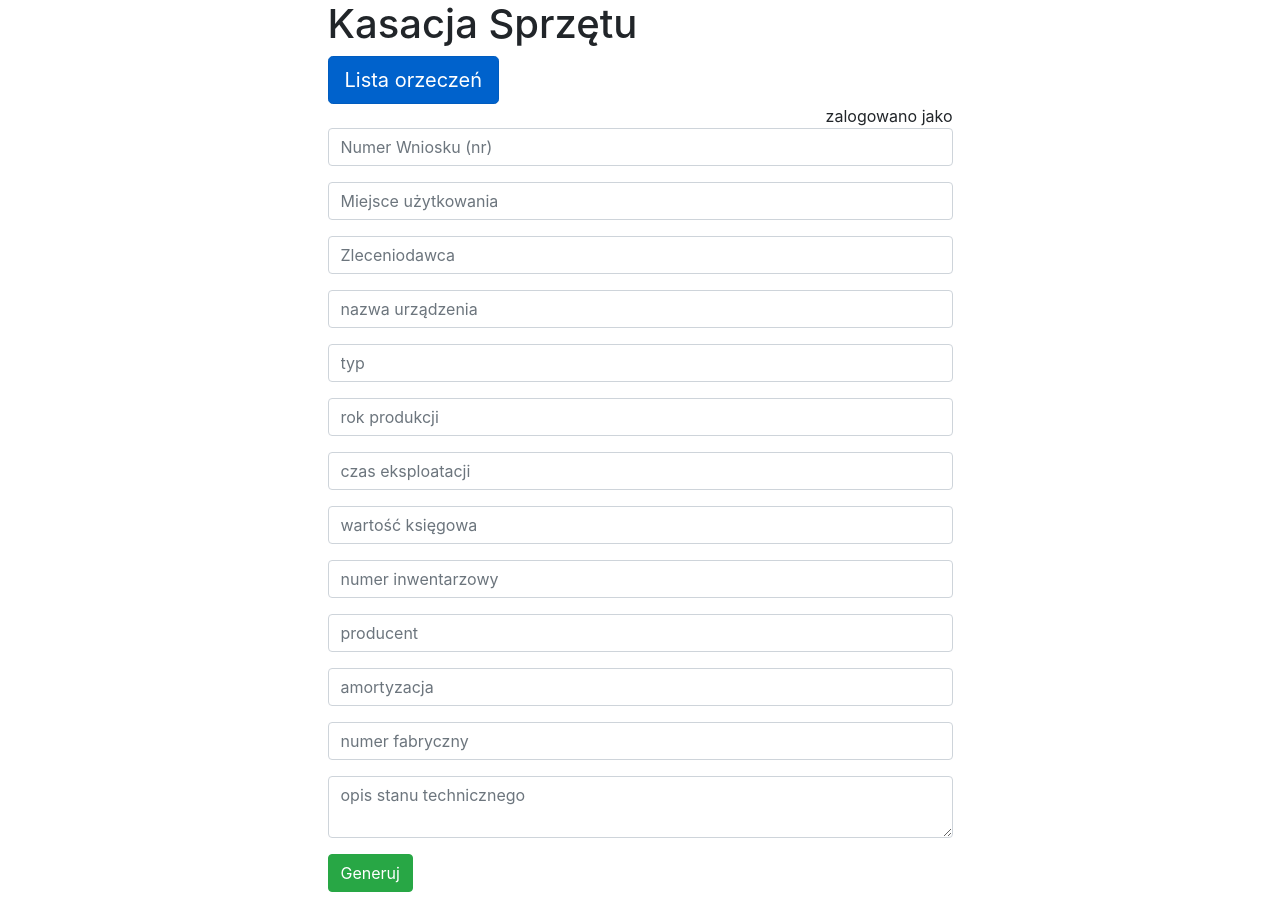
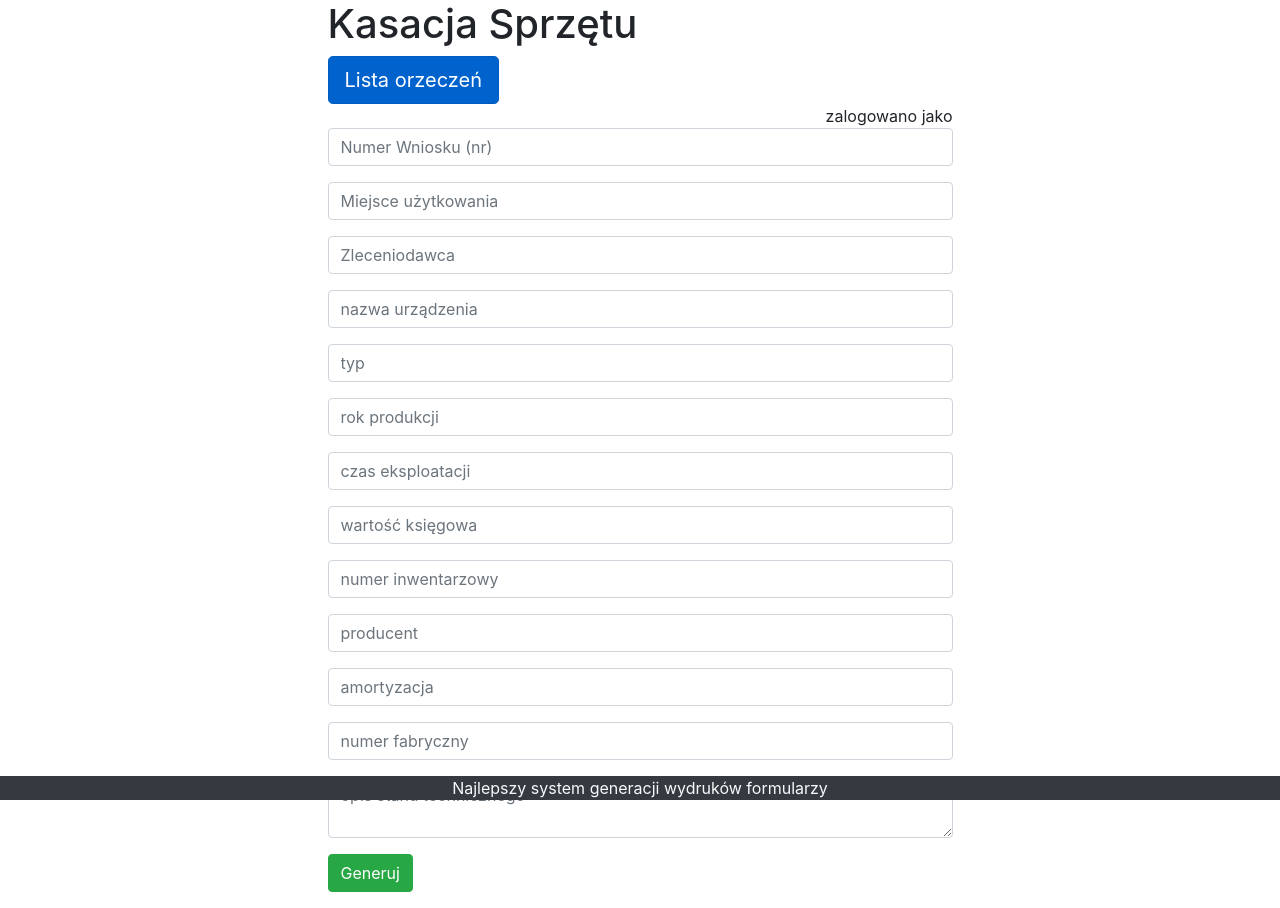
Before and after one commit to MateuszWawro/orzeczenieTechniczneApp, a Flask app: page /form in a window 1280 px wide. Run offline with Flask 2, Linux system fonts and the light colour scheme; some libraries are stand-ins or nearby versions.

Commit message:
małe poprawki frontu

```diff
--- a/app/templates/formularz.html
+++ b/app/templates/formularz.html
@@ -47,7 +47,10 @@
         <div class = "form-group"> {{form.generate(class="btn btn-success")}}</div>
     </form>
 </div>
-
-
+<footer class="fixed-bottom bg-dark">
+    <div class="container" style="text-align: center">
+        <span class="text-light center">Najlepszy system generacji wydruków formularzy </span>
+    </div>
+  </footer>
 </body>
 </html>
--- a/app/templates/lista_orzeczen.html
+++ b/app/templates/lista_orzeczen.html
@@ -56,5 +56,10 @@
     });
 });
 </script>
+<footer class="fixed-bottom bg-dark">
+    <div class="container" style="text-align: center">
+        <span class="text-light center">Najlepszy system generacji wydruków formularzy </span>
+    </div>
+  </footer>
 </body>
 </html>
--- a/app/templates/lista_orzeczen_awar.html
+++ b/app/templates/lista_orzeczen_awar.html
@@ -52,5 +52,10 @@
     });
 });
 </script>
+<footer class="fixed-bottom bg-dark">
+    <div class="container" style="text-align: center">
+        <span class="text-light center">Najlepszy system generacji wydruków formularzy </span>
+    </div>
+</footer>
 </body>
 </html>
--- a/app/templates/login_form.html
+++ b/app/templates/login_form.html
@@ -20,5 +20,10 @@
         </form>
     </div>
 </div>
+<footer class="fixed-bottom bg-dark">
+    <div class="container" style="text-align: center">
+        <span class="text-light center">Najlepszy system generacji wydruków formularzy </span>
+    </div>
+</footer>
 </body>
 </html>
--- a/app/templates/login_form_awar.html
+++ b/app/templates/login_form_awar.html
@@ -20,5 +20,10 @@
         </form>
     </div>
 </div>
+<footer class="fixed-bottom bg-dark">
+    <div class="container" style="text-align: center">
+        <span class="text-light center">Najlepszy system generacji wydruków formularzy </span>
+    </div>
+  </footer>
 </body>
 </html>
```
Also changed, not shown: app/templates/formularz_awar.html (+5 -2 lines).
